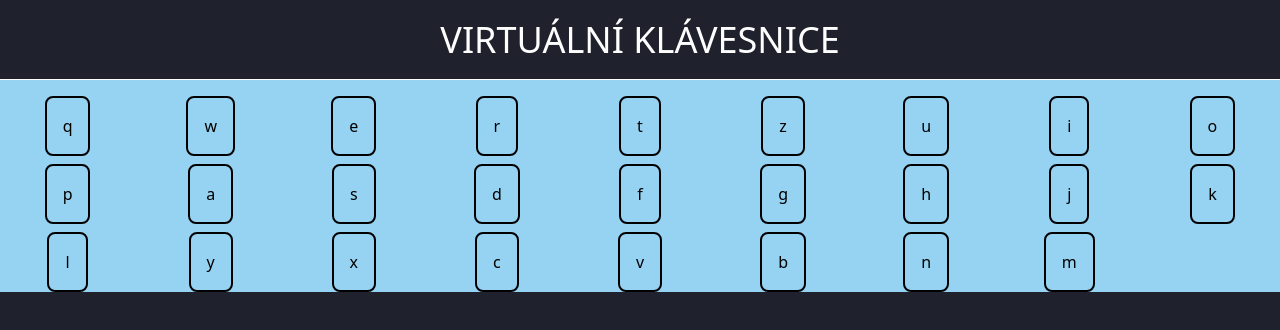
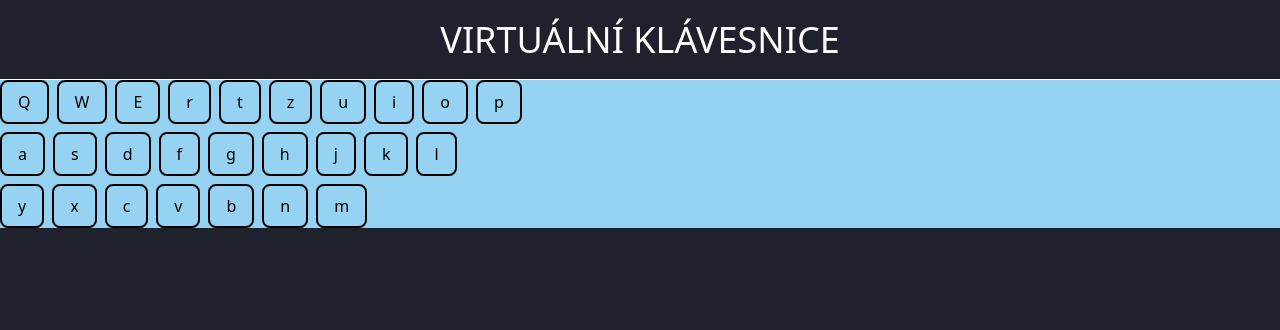
Before and after one commit to OndrejLosensky/virtual-keyboard, a React (Create React App) app: page / in a window 1280 px wide. Shown: the top 330 px of the page. Built offline with nearby package versions, Linux system fonts and the light colour scheme; the HTML template or start-up script is replaced by a standard one.

Commit message:
změna struktury

```diff
--- /dev/null
+++ b/src/button/ButtonKey.js
@@ -0,0 +1,11 @@
+import React from "react";
+
+const ButtonKey = (params) => {
+    return (
+        <div>
+             <button class="px-4 py-2 bg-gray-300 hover:bg-gray-400 rounded-lg border-2 border-gray-500">{params.text}</button>
+        </div>
+    )
+}
+
+export default ButtonKey
--- a/src/keyboard/Keyboard.js
+++ b/src/keyboard/Keyboard.js
@@ -1,35 +1,42 @@
 import React from "react";
+import ButtonKey from "../button/ButtonKey";
 
 const Keyboard = () => {
     return (
-        <div className=" bg-foreColorBlue justify-center items-center">
-            <div class="grid grid-cols-9 gap-x-2 gap-y-2 justify-items-center pt-4">
-                <button class="px-4 py-4 bg-gray-300 hover:bg-gray-400 rounded-lg border-2 border-gray-500">q</button>
-                <button class="px-4 py-4 bg-gray-300 hover:bg-gray-400 rounded-lg border-2 border-gray-500">w</button>
-                <button class="px-4 py-4 bg-gray-300 hover:bg-gray-400 rounded-lg border-2 border-gray-500">e</button>
-                <button class="px-4 py-4 bg-gray-300 hover:bg-gray-400 rounded-lg border-2 border-gray-500">r</button>
-                <button class="px-4 py-4 bg-gray-300 hover:bg-gray-400 rounded-lg border-2 border-gray-500">t</button>
-                <button class="px-4 py-4 bg-gray-300 hover:bg-gray-400 rounded-lg border-2 border-gray-500">z</button>
-                <button class="px-4 py-4 bg-gray-300 hover:bg-gray-400 rounded-lg border-2 border-gray-500">u</button>
-                <button class="px-4 py-4 bg-gray-300 hover:bg-gray-400 rounded-lg border-2 border-gray-500">i</button>
-                <button class="px-4 py-4 bg-gray-300 hover:bg-gray-400 rounded-lg border-2 border-gray-500">o</button>
-                <button class="px-4 py-4 bg-gray-300 hover:bg-gray-400 rounded-lg border-2 border-gray-500">p</button>
-                <button class="px-4 py-4 bg-gray-300 hover:bg-gray-400 rounded-lg border-2 border-gray-500">a</button>
-                <button class="px-4 py-4 bg-gray-300 hover:bg-gray-400 rounded-lg border-2 border-gray-500">s</button>
-                <button class="px-4 py-4 bg-gray-300 hover:bg-gray-400 rounded-lg border-2 border-gray-500">d</button>
-                <button class="px-4 py-4 bg-gray-300 hover:bg-gray-400 rounded-lg border-2 border-gray-500">f</button>
-                <button class="px-4 py-4 bg-gray-300 hover:bg-gray-400 rounded-lg border-2 border-gray-500">g</button>
-                <button class="px-4 py-4 bg-gray-300 hover:bg-gray-400 rounded-lg border-2 border-gray-500">h</button>
-                <button class="px-4 py-4 bg-gray-300 hover:bg-gray-400 rounded-lg border-2 border-gray-500">j</button>
-                <button class="px-4 py-4 bg-gray-300 hover:bg-gray-400 rounded-lg border-2 border-gray-500">k</button>
-                <button class="px-4 py-4 bg-gray-300 hover:bg-gray-400 rounded-lg border-2 border-gray-500">l</button>
-                <button class="px-4 py-4 bg-gray-300 hover:bg-gray-400 rounded-lg border-2 border-gray-500">y</button>
-                <button class="px-4 py-4 bg-gray-300 hover:bg-gray-400 rounded-lg border-2 border-gray-500">x</button>
-                <button class="px-4 py-4 bg-gray-300 hover:bg-gray-400 rounded-lg border-2 border-gray-500">c</button>
-                <button class="px-4 py-4 bg-gray-300 hover:bg-gray-400 rounded-lg border-2 border-gray-500">v</button>
-                <button class="px-4 py-4 bg-gray-300 hover:bg-gray-400 rounded-lg border-2 border-gray-500">b</button>
-                <button class="px-4 py-4 bg-gray-300 hover:bg-gray-400 rounded-lg border-2 border-gray-500">n</button>
-                <button class="px-4 py-4 bg-gray-300 hover:bg-gray-400 rounded-lg border-2 border-gray-500">m</button>
+        <div className=" bg-foreColorBlue flex flex-col gap-2" >
+            <div className="flex flex-row gap-2">
+                <ButtonKey text="Q"/>
+                <ButtonKey text="W"/>
+                <ButtonKey text="E"/>
+                <ButtonKey text="r"/>
+                <ButtonKey text="t"/>
+                <ButtonKey text="z"/>
+                <ButtonKey text="u"/>
+                <ButtonKey text="i"/>
+                <ButtonKey text="o"/>
+                <ButtonKey text="p"/>
+            </div>
+
+            <div className="flex flex-row gap-2">
+                <ButtonKey text="a"/>
+                <ButtonKey text="s"/>
+                <ButtonKey text="d"/>
+                <ButtonKey text="f"/>
+                <ButtonKey text="g"/>
+                <ButtonKey text="h"/>
+                <ButtonKey text="j"/>
+                <ButtonKey text="k"/>
+                <ButtonKey text="l"/>
+            </div>
+
+            <div className="flex flex-row gap-2">
+                <ButtonKey text="y"/>
+                <ButtonKey text="x"/>
+                <ButtonKey text="c"/>
+                <ButtonKey text="v"/>
+                <ButtonKey text="b"/>
+                <ButtonKey text="n"/>
+                <ButtonKey text="m"/>
             </div>
         </div>
 
```
